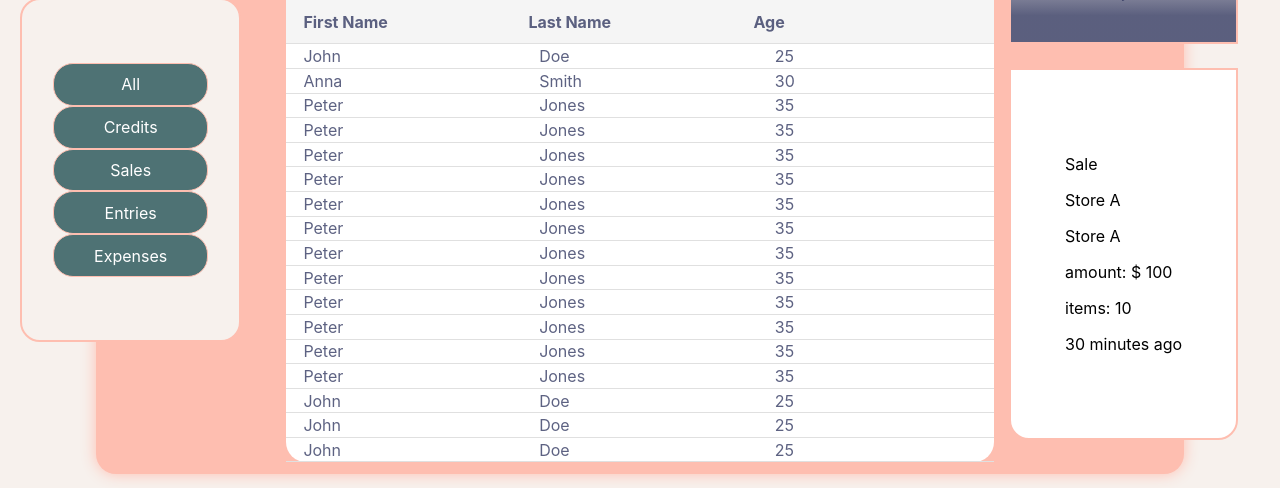
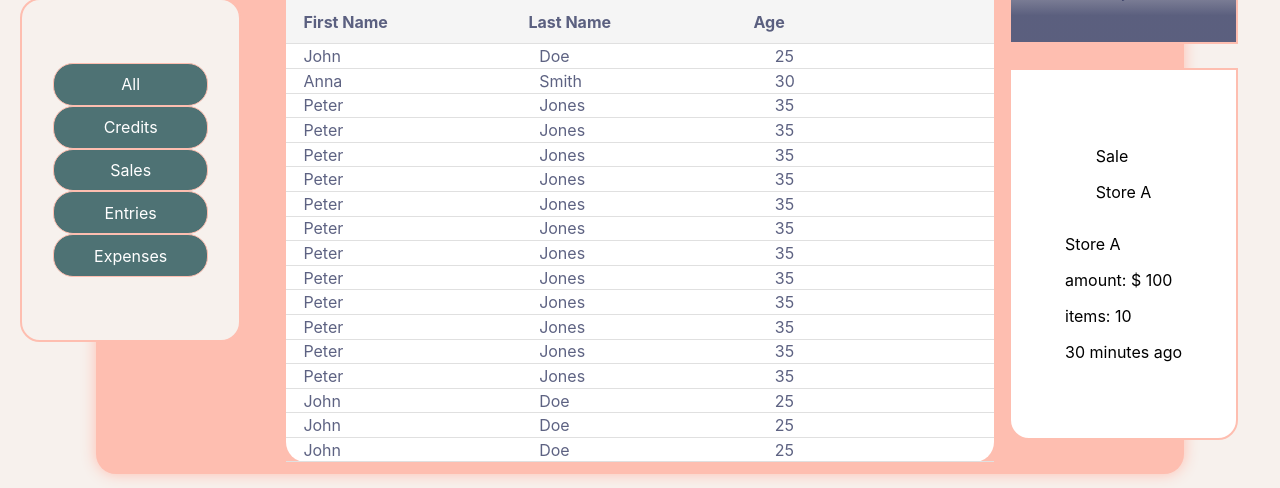
Before and after one commit to GedeonTS/counting-board, a React (Create React App) app: page / in a window 1280 px wide. Shown: the part 266-754 px from the top of the page. Built offline with nearby package versions, Linux system fonts and the light colour scheme.

Commit message:
Add styles to the dashboard

```diff
--- a/src/components/dashboard.css
+++ b/src/components/dashboard.css
@@ -245,3 +245,17 @@
   /* background: rgb(2,0,36); */
   background: linear-gradient(0deg, var(--dark-blue) 0%, var(--dark-blue) 25%, transparent 100%);
 }
+
+.event-container {
+  position: absolute;
+  top: 0;
+  left: 0;
+  width: 100%;
+  height: 100%;
+  display: flex;
+  flex-direction: column;
+  justify-content: center;
+  align-items: center;
+
+  z-index: 100;
+}
```
